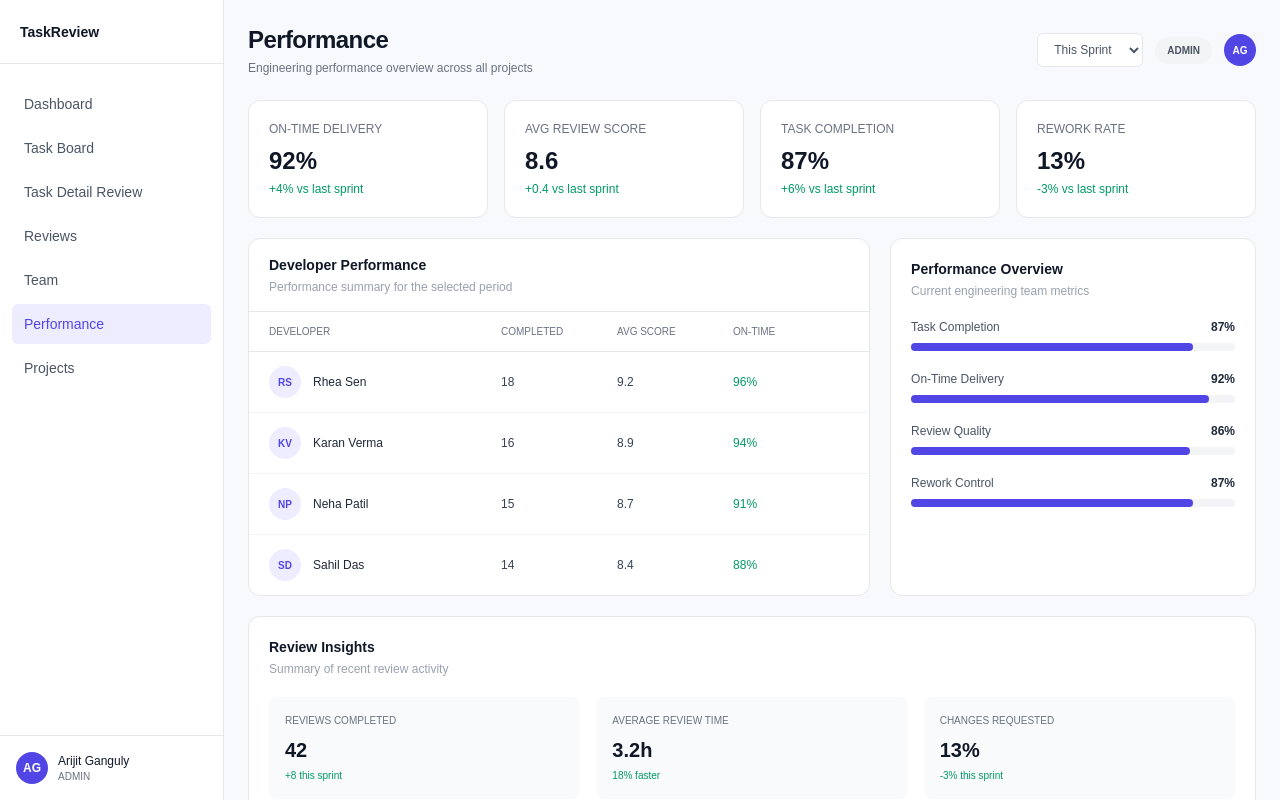
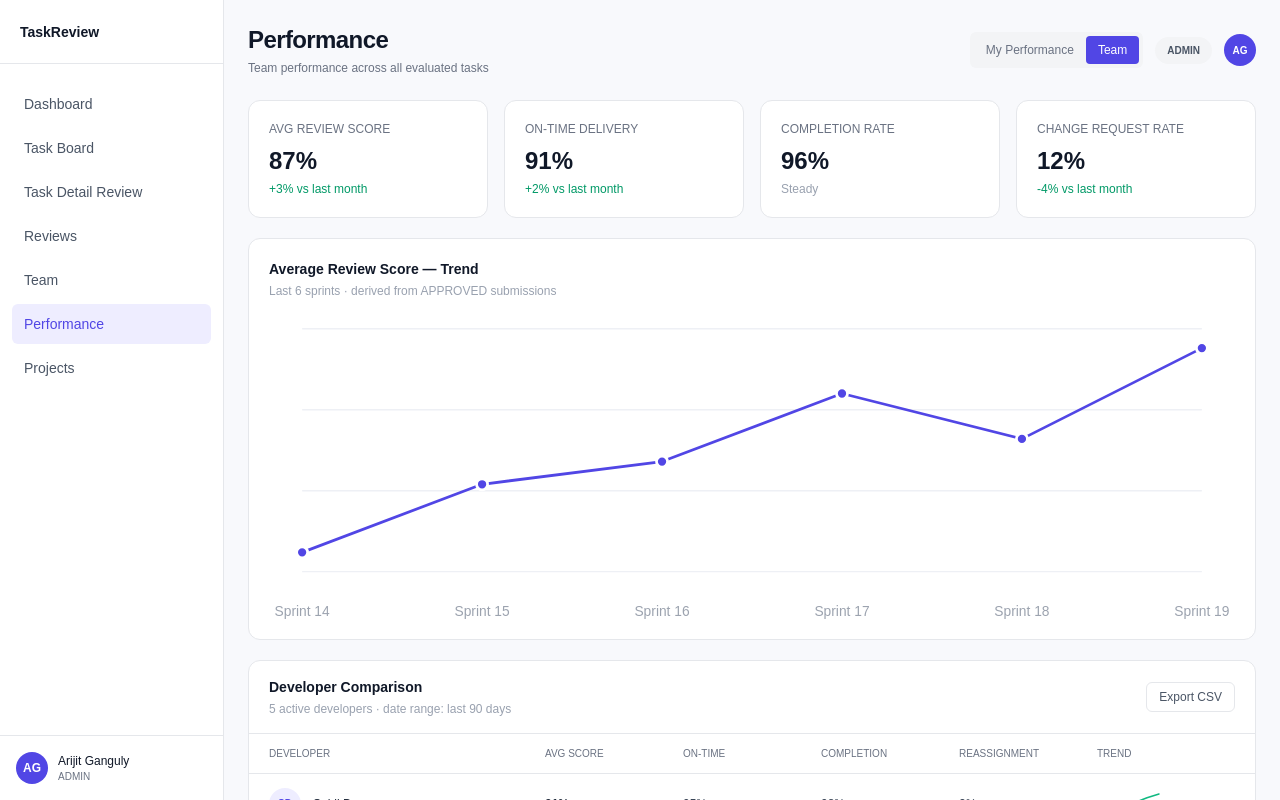
Before and after one commit to WorkR25/Internal-Engineering-Task-Management-System-Frontend, a Next.js app: page /admin/performance-admin/performance in a window 1280 px wide. Shown: the top 800 px of the page. Built offline with nearby package versions, Linux system fonts and the light colour scheme.

Commit message:
bugs fixed

```diff
--- a/src/pages/admin/performance-admin/performance.tsx
+++ b/src/pages/admin/performance-admin/performance.tsx
@@ -7,104 +7,230 @@ type Metric = {
   label: string;
   value: string;
   change: string;
-  positive: boolean;
+  tone: "positive" | "negative" | "neutral";
+};
+
+type Developer = {
+  initials: string;
+  name: string;
+  avgScore: number;
+  onTime: number;
+  completion: number;
+  reassignment: number;
+  trend: number[];
+  trendTone: "positive" | "negative" | "neutral";
 };
 
 const metrics: Metric[] = [
   {
-    label: "ON-TIME DELIVERY",
-    value: "92%",
-    change: "+4% vs last sprint",
-    positive: true,
+    label: "AVG REVIEW SCORE",
+    value: "87%",
+    change: "+3% vs last month",
+    tone: "positive",
   },
   {
-    label: "AVG REVIEW SCORE",
-    value: "8.6",
-    change: "+0.4 vs last sprint",
-    positive: true,
+    label: "ON-TIME DELIVERY",
+    value: "91%",
+    change: "+2% vs last month",
+    tone: "positive",
   },
   {
-    label: "TASK COMPLETION",
-    value: "87%",
-    change: "+6% vs last sprint",
-    positive: true,
+    label: "COMPLETION RATE",
+    value: "96%",
+    change: "Steady",
+    tone: "neutral",
   },
   {
-    label: "REWORK RATE",
-    value: "13%",
-    change: "-3% vs last sprint",
-    positive: true,
+    label: "CHANGE REQUEST RATE",
+    value: "12%",
+    change: "-4% vs last month",
+    tone: "positive",
   },
 ];
 
-const developers = [
+const sprintTrend = [
+  { sprint: "Sprint 14", value: 78 },
+  { sprint: "Sprint 15", value: 81 },
+  { sprint: "Sprint 16", value: 82 },
+  { sprint: "Sprint 17", value: 85 },
+  { sprint: "Sprint 18", value: 83 },
+  { sprint: "Sprint 19", value: 87 },
+];
+
+const developers: Developer[] = [
   {
-    initials: "RS",
-    name: "Rhea Sen",
-    completed: 18,
-    score: "9.2",
-    delivery: "96%",
+    initials: "SD",
+    name: "Sahil Das",
+    avgScore: 91,
+    onTime: 95,
+    completion: 98,
+    reassignment: 2,
+    trend: [70, 74, 78, 82, 87, 91],
+    trendTone: "positive",
   },
   {
     initials: "KV",
     name: "Karan Verma",
-    completed: 16,
-    score: "8.9",
-    delivery: "94%",
+    avgScore: 88,
+    onTime: 90,
+    completion: 96,
+    reassignment: 4,
+    trend: [76, 78, 80, 83, 85, 88],
+    trendTone: "positive",
   },
   {
     initials: "NP",
     name: "Neha Patil",
-    completed: 15,
-    score: "8.7",
-    delivery: "91%",
+    avgScore: 85,
+    onTime: 88,
+    completion: 94,
+    reassignment: 6,
+    trend: [84, 85, 83, 86, 84, 85],
+    trendTone: "neutral",
   },
   {
-    initials: "SD",
-    name: "Sahil Das",
-    completed: 14,
-    score: "8.4",
-    delivery: "88%",
+    initials: "RS",
+    name: "Rhea Sen",
+    avgScore: 82,
+    onTime: 84,
+    completion: 90,
+    reassignment: 8,
+    trend: [88, 86, 85, 83, 82, 82],
+    trendTone: "negative",
+  },
+  {
+    initials: "AT",
+    name: "Aman Thakur",
+    avgScore: 76,
+    onTime: 79,
+    completion: 85,
+    reassignment: 14,
+    trend: [90, 87, 83, 80, 78, 76],
+    trendTone: "negative",
   },
 ];
 
-export default function Performance() {
-  const [selectedPeriod, setSelectedPeriod] = useState("This Sprint");
+const toneText: Record<Metric["tone"], string> = {
+  positive: "text-emerald-600",
+  negative: "text-red-500",
+  neutral: "text-gray-400",
+};
+
+const trendStroke: Record<Developer["trendTone"], string> = {
+  positive: "#10b981",
+  negative: "#ef4444",
+  neutral: "#9ca3af",
+};
+
+function buildPath(values: number[], width: number, height: number, pad = 4) {
+  const min = Math.min(...values);
+  const max = Math.max(...values);
+  const range = max - min || 1;
+
+  const points = values.map((value, index) => {
+    const x = (index / (values.length - 1)) * (width - pad * 2) + pad;
+    const y = height - pad - ((value - min) / range) * (height - pad * 2);
+    return { x, y };
+  });
+
+  const d = points
+    .map((point, index) => `${index === 0 ? "M" : "L"} ${point.x} ${point.y}`)
+    .join(" ");
+
+  return { d, points };
+}
+
+function Sparkline({ values, tone }: { values: number[]; tone: Developer["trendTone"] }) {
+  const width = 64;
+  const height = 24;
+  const { d } = buildPath(values, width, height, 2);
 
   return (
-    <div className="min-h-screen bg-[#f8f9fc]">
-      <Sidebar
-        activePage="performance"
-        onPageChange={() => {}}
+    <svg width={width} height={height} viewBox={`0 0 ${width} ${height}`} fill="none">
+      <path d={d} stroke={trendStroke[tone]} strokeWidth={1.5} strokeLinecap="round" strokeLinejoin="round" />
+    </svg>
+  );
+}
+
+function TrendChart({ data }: { data: { sprint: string; value: number }[] }) {
+  const width = 700;
+  const height = 220;
+  const padX = 24;
+  const padY = 24;
+  const values = data.map((d) => d.value);
+  const { d, points } = buildPath(values, width, height - padY, padX);
+
+  return (
+    <svg width="100%" viewBox={`0 0 ${width} ${height}`} className="overflow-visible">
+      {[0, 1, 2, 3].map((row) => (
+        <line
+          key={row}
+          x1={padX}
+          x2={width - padX}
+          y1={(row * (height - padY - 20)) / 3 + 10}
+          y2={(row * (height - padY - 20)) / 3 + 10}
+          stroke="#eef0f5"
+          strokeWidth={1}
         />
+      ))}
 
-      <main className="ml-56 min-h-screen bg-[#f8f9fc] p-6">
-        <div className="mx-auto max-w-[1400px]">
+      <path d={d} stroke="#5146e5" strokeWidth={2} fill="none" strokeLinecap="round" strokeLinejoin="round" />
 
+      {points.map((point, index) => (
+        <circle key={index} cx={point.x} cy={point.y} r={4} fill="#5146e5" stroke="white" strokeWidth={2} />
+      ))}
+
+      {data.map((point, index) => (
+        <text
+          key={point.sprint}
+          x={points[index].x}
+          y={height - 2}
+          textAnchor="middle"
+          fontSize="10"
+          fill="#9ca3af"
+        >
+          {point.sprint}
+        </text>
+      ))}
+    </svg>
+  );
+}
+
+export default function Performance() {
+  const [view, setView] = useState<"my" | "team">("team");
+
+  return (
+    <div className="flex min-h-screen bg-[#f8f9fc]">
+      <Sidebar activePage="performance" onPageChange={() => {}} />
+
+      <main className="ml-56 min-w-0 flex-1 bg-[#f8f9fc] p-6">
+        <div className="w-full">
           <div className="mb-6 flex items-center justify-between">
             <div>
-              <h1 className="text-2xl font-bold tracking-tight text-gray-900">
-                Performance
-              </h1>
-
-              <p className="mt-1 text-xs text-gray-500">
-                Engineering performance overview across all projects
-              </p>
+              <h1 className="text-2xl font-bold tracking-tight text-gray-900">Performance</h1>
+              <p className="mt-1 text-xs text-gray-500">Team performance across all evaluated tasks</p>
             </div>
 
             <div className="flex items-center gap-3">
-              <select
-                value={selectedPeriod}
-                onChange={(event) =>
-                  setSelectedPeriod(event.target.value)
-                }
-                className="rounded-md border border-gray-200 bg-white px-3 py-2 text-xs text-gray-600 outline-none"
+              <div className="flex items-center rounded-md bg-gray-100 p-1">
+                <button
+                  onClick={() => setView("my")}
+                  className={`rounded px-3 py-1.5 text-xs font-medium transition ${
+                    view === "my" ? "bg-white text-gray-900 shadow-sm" : "text-gray-500"
+                  }`}
                 >
-                <option>This Sprint</option>
-                <option>Last Sprint</option>
-                <option>This Month</option>
-                <option>Last Month</option>
-              </select>
+                  My Performance
+                </button>
+
+                <button
+                  onClick={() => setView("team")}
+                  className={`rounded px-3 py-1.5 text-xs font-medium transition ${
+                    view === "team" ? "bg-[#5146e5] text-white" : "text-gray-500"
+                  }`}
+                >
+                  Team
+                </button>
+              </div>
 
               <span className="rounded-full bg-gray-100 px-3 py-1.5 text-[10px] font-semibold text-gray-600">
                 ADMIN
@@ -118,217 +244,69 @@ export default function Performance() {
 
           <div className="grid gap-4 md:grid-cols-2 xl:grid-cols-4">
             {metrics.map((metric) => (
-              <div
-                key={metric.label}
-                className="rounded-xl border border-gray-200 bg-white p-5"
-              >
-                <p className="text-xs font-medium text-gray-500">
-                  {metric.label}
-                </p>
-
-                <p className="mt-2 text-2xl font-semibold text-gray-900">
-                  {metric.value}
-                </p>
-
-                <p
-                  className={`mt-1 text-xs ${
-                    metric.positive
-                      ? "text-emerald-600"
-                      : "text-red-500"
-                  }`}
-                >
-                  {metric.change}
-                </p>
+              <div key={metric.label} className="rounded-xl border border-gray-200 bg-white p-5">
+                <p className="text-xs font-medium text-gray-500">{metric.label}</p>
+                <p className="mt-2 text-2xl font-semibold text-gray-900">{metric.value}</p>
+                <p className={`mt-1 text-xs ${toneText[metric.tone]}`}>{metric.change}</p>
               </div>
             ))}
           </div>
 
-          <div className="mt-5 grid gap-5 xl:grid-cols-[1.7fr_1fr]">
-            <section className="overflow-hidden rounded-xl border border-gray-200 bg-white">
+          <section className="mt-5 rounded-xl border border-gray-200 bg-white p-5">
+            <div>
+              <h2 className="text-sm font-semibold text-gray-900">Average Review Score — Trend</h2>
+              <p className="mt-1 text-xs text-gray-400">Last 6 sprints · derived from APPROVED submissions</p>
+            </div>
+
+            <div className="mt-4">
+              <TrendChart data={sprintTrend} />
+            </div>
+          </section>
+
+          <section className="mt-5 overflow-hidden rounded-xl border border-gray-200 bg-white">
             <div className="flex items-center justify-between border-b border-gray-200 px-5 py-4">
               <div>
-                  <h2 className="text-sm font-semibold text-gray-900">
-                    Developer Performance
-                  </h2>
-
+                <h2 className="text-sm font-semibold text-gray-900">Developer Comparison</h2>
                 <p className="mt-1 text-xs text-gray-400">
-                    Performance summary for the selected period
+                  {developers.length} active developers · date range: last 90 days
                 </p>
               </div>
+
+              <button className="rounded-md border border-gray-200 px-3 py-1.5 text-xs font-medium text-gray-600 hover:bg-gray-50">
+                Export CSV
+              </button>
             </div>
 
-              <div className="grid grid-cols-[2fr_1fr_1fr_1fr] border-b border-gray-200 px-5 py-3 text-[10px] font-medium text-gray-500">
+            <div className="grid grid-cols-[2fr_1fr_1fr_1fr_1fr_1fr] border-b border-gray-200 px-5 py-3 text-[10px] font-medium text-gray-500">
               <span>DEVELOPER</span>
-                <span>COMPLETED</span>
               <span>AVG SCORE</span>
               <span>ON-TIME</span>
+              <span>COMPLETION</span>
+              <span>REASSIGNMENT</span>
+              <span>TREND</span>
             </div>
 
             {developers.map((developer) => (
               <div
                 key={developer.name}
-                  className="grid grid-cols-[2fr_1fr_1fr_1fr] items-center border-b border-gray-100 px-5 py-3.5 last:border-0"
+                className="grid grid-cols-[2fr_1fr_1fr_1fr_1fr_1fr] items-center border-b border-gray-100 px-5 py-3.5 last:border-0"
               >
                 <div className="flex items-center gap-3">
                   <div className="flex h-8 w-8 items-center justify-center rounded-full bg-[#eeedff] text-[10px] font-semibold text-[#5146e5]">
                     {developer.initials}
                   </div>
-
-                    <span className="text-xs font-medium text-gray-800">
-                      {developer.name}
-                    </span>
+                  <span className="text-xs font-medium text-gray-800">{developer.name}</span>
                 </div>
 
-                  <span className="text-xs text-gray-700">
-                    {developer.completed}
-                  </span>
+                <span className="text-xs font-semibold text-gray-800">{developer.avgScore}%</span>
+                <span className="text-xs text-gray-700">{developer.onTime}%</span>
+                <span className="text-xs text-gray-700">{developer.completion}%</span>
+                <span className="text-xs text-gray-700">{developer.reassignment}%</span>
 
-                  <span className="text-xs font-medium text-gray-700">
-                    {developer.score}
-                  </span>
-
-                  <span className="text-xs text-emerald-600">
-                    {developer.delivery}
-                  </span>
+                <Sparkline values={developer.trend} tone={developer.trendTone} />
               </div>
             ))}
           </section>
-
-            <section className="rounded-xl border border-gray-200 bg-white p-5">
-              <div className="mb-5">
-                <h2 className="text-sm font-semibold text-gray-900">
-                  Performance Overview
-                </h2>
-
-                <p className="mt-1 text-xs text-gray-400">
-                  Current engineering team metrics
-                </p>
-              </div>
-
-              <div className="space-y-5">
-                <div>
-                  <div className="mb-2 flex items-center justify-between">
-                    <span className="text-xs text-gray-600">
-                      Task Completion
-                    </span>
-
-                    <span className="text-xs font-semibold text-gray-800">
-                      87%
-                    </span>
-                  </div>
-
-                  <div className="h-2 rounded-full bg-gray-100">
-                    <div className="h-2 w-[87%] rounded-full bg-[#5146e5]" />
-                  </div>
-                </div>
-
-                <div>
-                  <div className="mb-2 flex items-center justify-between">
-                    <span className="text-xs text-gray-600">
-                      On-Time Delivery
-                    </span>
-
-                    <span className="text-xs font-semibold text-gray-800">
-                      92%
-                    </span>
-                  </div>
-
-                  <div className="h-2 rounded-full bg-gray-100">
-                    <div className="h-2 w-[92%] rounded-full bg-[#5146e5]" />
-                  </div>
-                </div>
-
-                <div>
-                  <div className="mb-2 flex items-center justify-between">
-                    <span className="text-xs text-gray-600">
-                      Review Quality
-                    </span>
-
-                    <span className="text-xs font-semibold text-gray-800">
-                      86%
-                    </span>
-                  </div>
-
-                  <div className="h-2 rounded-full bg-gray-100">
-                    <div className="h-2 w-[86%] rounded-full bg-[#5146e5]" />
-                  </div>
-                </div>
-
-                <div>
-                  <div className="mb-2 flex items-center justify-between">
-                    <span className="text-xs text-gray-600">
-                      Rework Control
-                    </span>
-
-                    <span className="text-xs font-semibold text-gray-800">
-                      87%
-                    </span>
-                  </div>
-
-                  <div className="h-2 rounded-full bg-gray-100">
-                    <div className="h-2 w-[87%] rounded-full bg-[#5146e5]" />
-                  </div>
-                </div>
-              </div>
-            </section>
-          </div>
-
-          <section className="mt-5 rounded-xl border border-gray-200 bg-white p-5">
-            <div>
-              <h2 className="text-sm font-semibold text-gray-900">
-                Review Insights
-              </h2>
-
-              <p className="mt-1 text-xs text-gray-400">
-                Summary of recent review activity
-              </p>
-            </div>
-
-            <div className="mt-5 grid gap-4 md:grid-cols-3">
-              <div className="rounded-lg bg-gray-50 p-4">
-                <p className="text-[10px] font-medium text-gray-500">
-                  REVIEWS COMPLETED
-                </p>
-
-                <p className="mt-2 text-xl font-semibold text-gray-900">
-                  42
-                </p>
-
-                <p className="mt-1 text-[10px] text-emerald-600">
-                  +8 this sprint
-                </p>
-              </div>
-
-              <div className="rounded-lg bg-gray-50 p-4">
-                <p className="text-[10px] font-medium text-gray-500">
-                  AVERAGE REVIEW TIME
-                </p>
-
-                <p className="mt-2 text-xl font-semibold text-gray-900">
-                  3.2h
-                </p>
-
-                <p className="mt-1 text-[10px] text-emerald-600">
-                  18% faster
-                </p>
-              </div>
-
-              <div className="rounded-lg bg-gray-50 p-4">
-                <p className="text-[10px] font-medium text-gray-500">
-                  CHANGES REQUESTED
-                </p>
-
-                <p className="mt-2 text-xl font-semibold text-gray-900">
-                  13%
-                </p>
-
-                <p className="mt-1 text-[10px] text-emerald-600">
-                  -3% this sprint
-                </p>
-              </div>
-            </div>
-          </section>
-
         </div>
       </main>
     </div>
```
Lines whose indentation alone changed are shown as unchanged.
